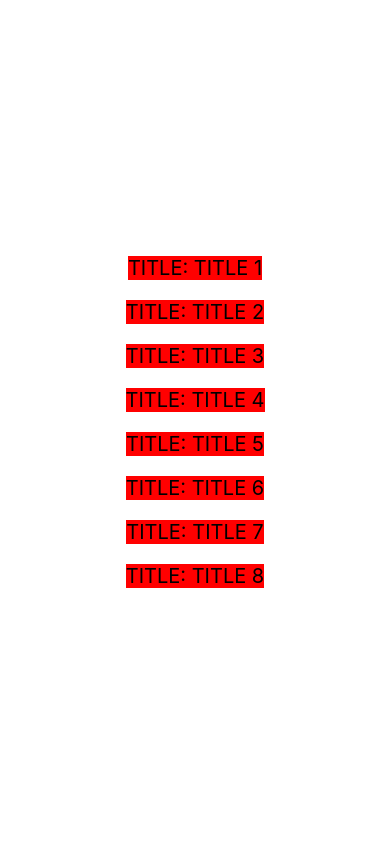
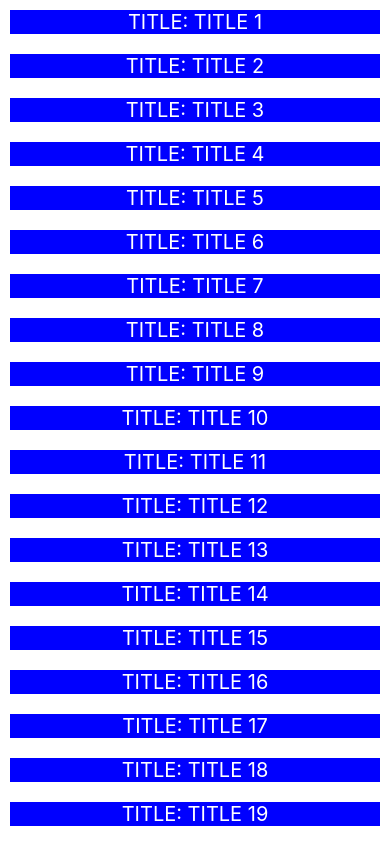
Before and after one commit to vinhhn3/tcd0304mobiledev, a React Native app: screen / in a window 390 px wide. Built offline with nearby package versions, Linux system fonts and the light colour scheme.

Commit message:
ScrollView

```diff
--- a/App.js
+++ b/App.js
@@ -1,5 +1,5 @@
 import React, { useState } from "react";
-import { StyleSheet, Text, View } from "react-native";
+import { ScrollView, StyleSheet, Text, View } from "react-native";
 
 export default function App() {
   // Properties
@@ -12,10 +12,21 @@ export default function App() {
     { key: 6, title: "title 6" },
     { key: 7, title: "title 7" },
     { key: 8, title: "title 8" },
+    { key: 9, title: "title 9" },
+    { key: 10, title: "title 10" },
+    { key: 11, title: "title 11" },
+    { key: 12, title: "title 12" },
+    { key: 13, title: "title 13" },
+    { key: 14, title: "title 14" },
+    { key: 15, title: "title 15" },
+    { key: 16, title: "title 16" },
+    { key: 17, title: "title 17" },
+    { key: 18, title: "title 18" },
+    { key: 19, title: "title 19" },
   ]);
 
   return (
-    <View style={styles.container}>
+    <ScrollView style={styles.container}>
       {items.map((item) => {
         return (
           <View style={styles.item} key={item.key}>
@@ -23,7 +34,7 @@ export default function App() {
           </View>
         );
       })}
-    </View>
+    </ScrollView>
   );
 }
 
@@ -36,12 +47,12 @@ const styles = StyleSheet.create({
     // flexDirection: "row",
     // flexDirection: "row-reverse",
     backgroundColor: "#fff",
-    alignItems: "center",
-    justifyContent: "center",
+    // alignItems: "center",
+    // justifyContent: "center",
   },
   item: {
     margin: 10,
-    backgroundColor: "red",
+    backgroundColor: "blue",
     justifyContent: "center",
     alignItems: "center",
   },
@@ -49,5 +60,6 @@ const styles = StyleSheet.create({
   text: {
     fontSize: 20,
     textTransform: "uppercase",
+    color: "white",
   },
 });
```
